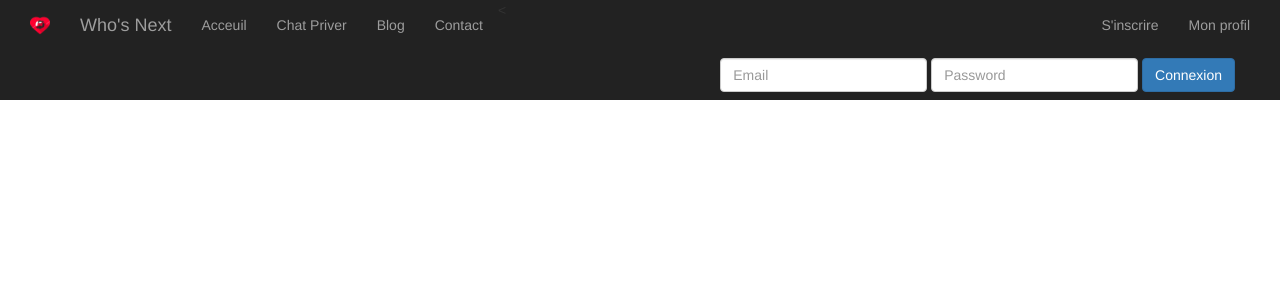
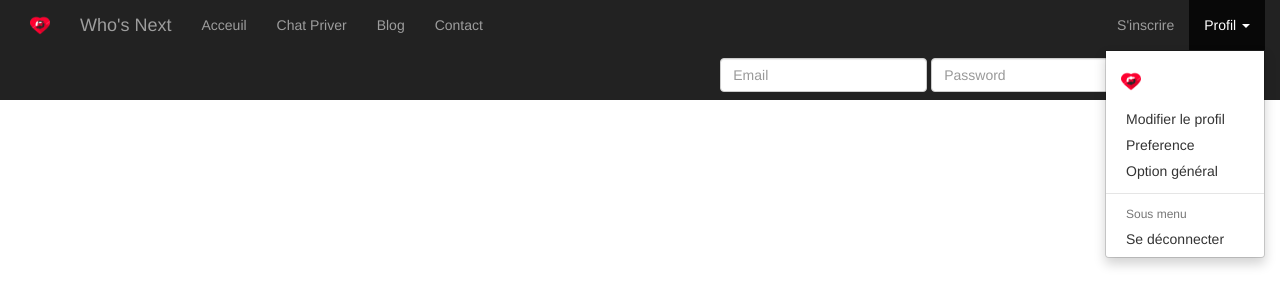
Before and after one commit to dubreuil534/Who-s_Next_Projet, a PHP site: page /view_parts/_header.php in a window 1280 px wide. Shown: the top 306 px of the page. Run offline with PHP 8.4, Linux system fonts and the light colour scheme; some libraries are stand-ins or nearby versions.

Commit message:
Creation d'un bouton dropdown sur la page header.php

```diff
--- a/css/style.css
+++ b/css/style.css
@@ -111,7 +111,7 @@ h1 {
 }
 
 .definition{
-    text-align: center;
+    text-align: left;
     font-family: "Lucida Grande", Tahoma;
     font-size: 20px;
     font-weight: lighter;
@@ -119,7 +119,6 @@ h1 {
     text-transform: uppercase;
     color: #666666;
     margin-top: 10px;
-    text-align: center!important;
     letter-spacing: 0.3em;
 }
 #categories_droite{
--- a/view_parts/_header.php
+++ b/view_parts/_header.php
@@ -9,11 +9,13 @@
     <meta charset="UTF-8">
     <title> CHAT DOF </title>
     <!-- Latest compiled and minified CSS -->
+
     <link rel="stylesheet" href="https://maxcdn.bootstrapcdn.com/bootstrap/3.3.5/css/bootstrap.min.css">
     <link rel="stylesheet" href="css/style.css"/>
-    <script src="http://ajax.googleapis.com/ajax/libs/jquery/1.9.0/jquery.min.js"></script>
+    <script src="https://ajax.googleapis.com/ajax/libs/jquery/1.11.3/jquery.min.js"></script>
     <script src="sss/sss.min.js"></script>
     <link rel="stylesheet" href="sss/sss.css" type="text/css" media="all">
+    <script src="http://maxcdn.bootstrapcdn.com/bootstrap/3.3.5/js/bootstrap.min.js"></script>
     <script>
         jQuery(function($) {
             $('.slider').sss();
@@ -35,7 +37,7 @@
                     <span class="icon-bar"></span>
                 </button>
                 <!-- Barre de menu -->
-                <img class="navbar-brand" src="images/Logo_projet.gif" alt="Mountain View" style="width:50px;height:50px;"><
+                <img class="navbar-brand" src="images/Logo_projet.gif" alt="Mountain View" style="width:50px;height:50px;">
                 <a class="navbar-brand" href="index.php">Who's Next</a>
                 <ul class="nav navbar-nav navbar-left">
                     <li><a href="index.php">Acceuil <span class="sr-only">(current)</span></a></li>
@@ -54,7 +56,38 @@
                     <li><a href="Deconnecter.php"><?php echo !empty($_SESSION["user"])?"Deconnexion":"";?></a></li>
                     <li><a href="Tchat.php"><?php echo !empty($_SESSION["user"])?"Bienvenu":"";?>  <strong style="font-style:italic"><?php echo !empty($_SESSION["user"])?$user->Prenom." ".$user->Nom:"";?></strong></a></li>
                     <li><a href="inscription.php">S'inscrire</a></li>
-                    <li><a href="profil.php">Mon profil</a></li>
+                    <li class="dropdown open">
+                        <a href="#" class="dropdown-toggle" data-toggle="dropdown" role="button" aria-haspopup="true" aria-expanded="true">Profil <span class="caret"></span></a>
+                        <ul class="dropdown-menu">
+                            <img class="navbar-brand" src="images/Logo_projet.gif" alt="Mountain View" style="width:50px;height:50px;">
+                            <li><a href="profil.php">Modifier le profil</a></li>
+                            <li><a href="#">Preference</a></li>
+                            <li><a href="#">Option général</a></li>
+                            <li role="separator" class="divider"></li>
+                            <li class="dropdown-header">Sous menu</li>
+                            <li><a href="#">Se déconnecter</a></li>
+                        </ul>
+                    </li>
+                        </ul>
+
+
+
+
+
+
+
+
+
+
+
+
+
+
+
+
+
+
+
                 </ul>
                 <?php if(empty($_SESSION["user"])){ ?>
                     <form class="navbar-form navbar-right" method="post" id="loginForm" action="Connecter.php">
--- a/view_parts/description_index.php
+++ b/view_parts/description_index.php
@@ -1,5 +1,4 @@
 <h1>Le meilleur site de rencontre gratuit </h1>
 <p class="definition">Who's Next est un site de rencontre gratuit pour les célibataires qui désirent trouver l'amour, l'âme soeur ou créer de nouvelles amitiés.
-    Le fonctionnement est simple: vous créez votre profil, puis vous avez maintenant accès aux célibataires avec qui vous pouvez avoir une affinité amoureuse ou amicale.
     Si vous êtes une personne qui cherche le véritable amour de sa vie, la drague ou bien une simple amitié. Ce site s'adresse
-    à vous. N'oubliez pas que ce site de rencontre est vraiment 100% gratuit, donc vous n'avez rien à perdre!.</p>
+    à vous. N'oubliez pas que ce site de rencontre est vraiment 100% gratuit, donc vous n'avez rien à perdre!</p>
```
